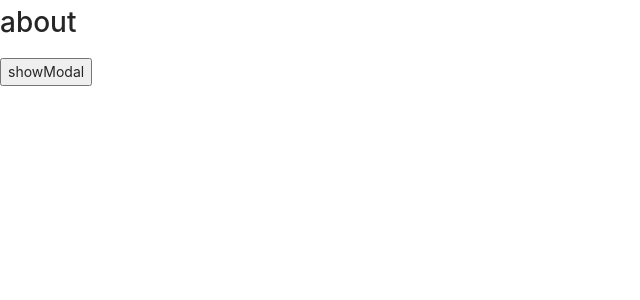
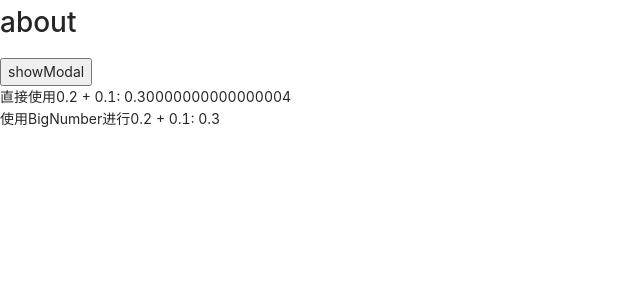
Before and after one commit to xiaoape/react-business, a React app: page /about in a window 1280 px wide. Shown: the top 300 px of the page, without its empty margins (0-640 px from the left). Built offline with nearby package versions, Linux system fonts and the light colour scheme.

Commit message:
feat: BigNumber功能测试

```diff
--- a/package.json
+++ b/package.json
@@ -15,6 +15,7 @@
     "babel-plugin-named-asset-import": "^0.3.8",
     "babel-preset-react-app": "^10.0.1",
     "bfj": "^7.0.2",
+    "bignumber.js": "^9.0.2",
     "browserslist": "^4.18.1",
     "camelcase": "^6.2.1",
     "case-sensitive-paths-webpack-plugin": "^2.4.0",
--- a/src/pages/about/index.js
+++ b/src/pages/about/index.js
@@ -1,14 +1,19 @@
 import { previewShow } from '@/components/preview';
-
+import BigNumber from 'bignumber.js'
 function About() {
   const handleClick = () => {
     console.log('handleClick')
     previewShow()
   }
+  const x = new BigNumber(0.1)
+  const y = x.plus(0.2)
+  console.log(y, 'yyyyy')
   return (
     <div>
       <h1>about</h1>
       <button onClick={handleClick}>showModal</button>
+      <div>{`直接使用0.2 + 0.1: ${0.2 + 0.1}`}</div>
+      <div>{`使用BigNumber进行0.2 + 0.1: ${y.toNumber()}`}</div>
     </div>
   );
 }
```
